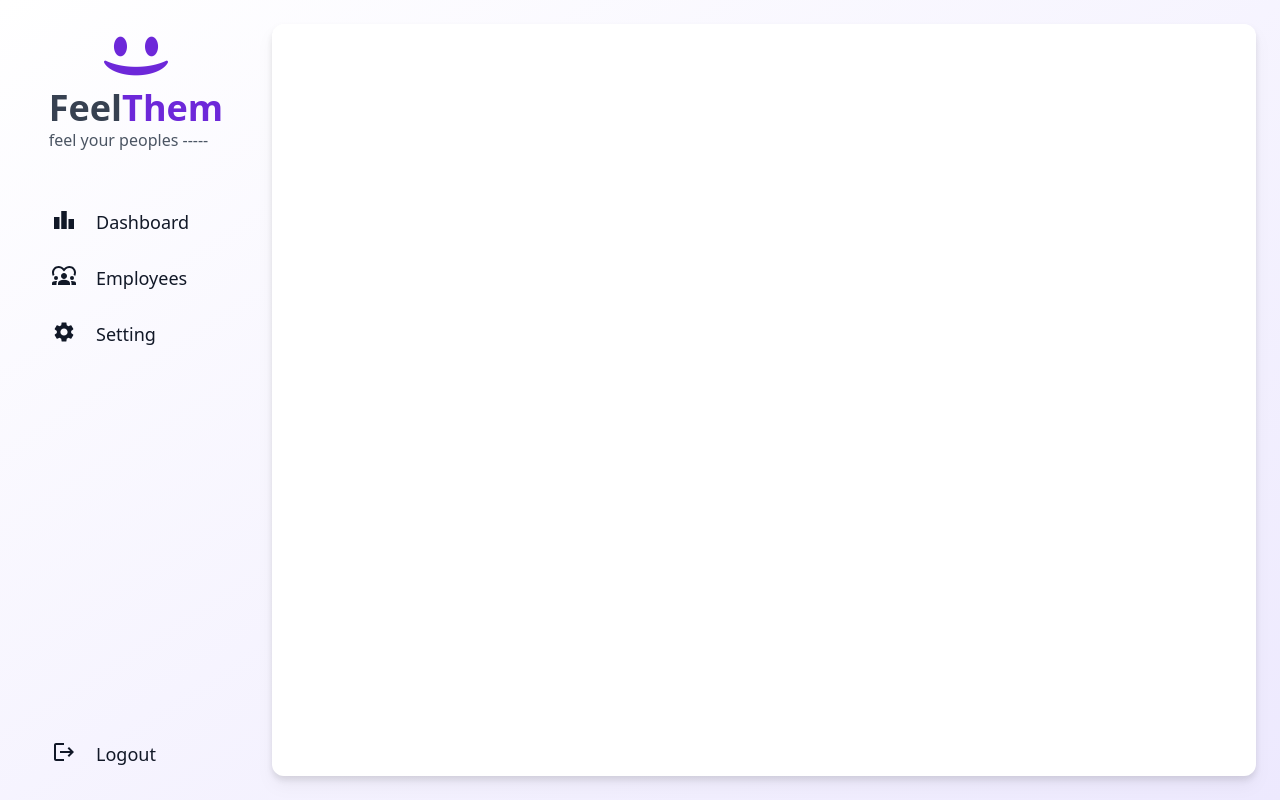
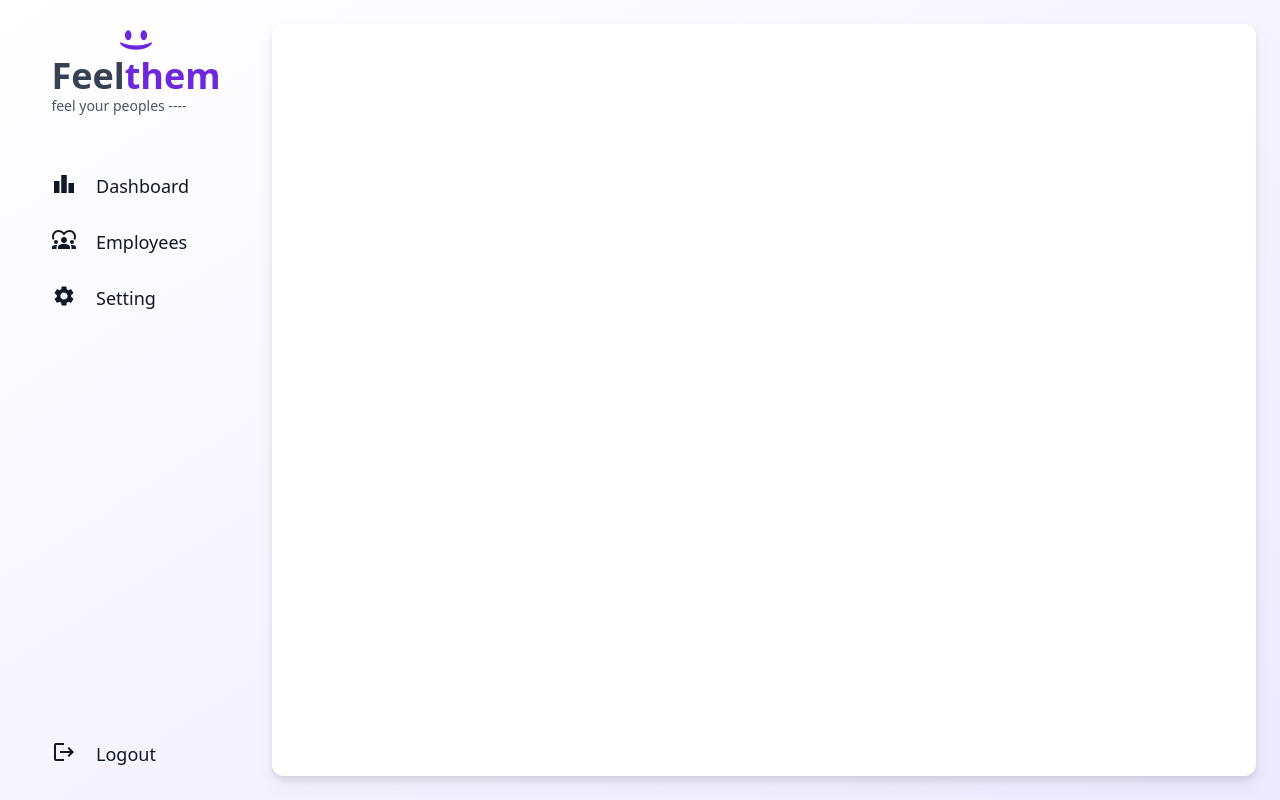
Before and after one commit to PatcharaKL/FeelME_Web, a React app: page / in a window 1280 px wide. Built offline with nearby package versions, Linux system fonts and the light colour scheme; the HTML template or start-up script is replaced by a standard one.

Commit message:
adjust logo size

```diff
--- a/src/components/FeelMeLogo.tsx
+++ b/src/components/FeelMeLogo.tsx
@@ -4,12 +4,14 @@ export const FeelMeLogo = () => {
   return (
     <>
       <div className="flex select-none justify-center">
-        <img className="h-16 object-scale-down" src={smileLogo}></img>
+        <img className="h-8 object-scale-down" src={smileLogo}></img>
       </div>
       <div className="text-4xl font-semibold text-gray-700">
-        Feel<span className="font-extrabold text-violet-700">Them</span>
+        Feel<span className="font-extrabold text-violet-700">them</span>
       </div>
-      <div className="text-gray-600">feel your peoples -----</div>
+      <div className="text-start text-sm font-light text-gray-600">
+        feel your peoples ----
+      </div>
     </>
   );
 };
--- a/src/components/side-bar/SideBar.tsx
+++ b/src/components/side-bar/SideBar.tsx
@@ -39,7 +39,7 @@ const SideBarLogo = ({ Logo, to = default_nav }: any) => {
   return (
     <a
       href={to}
-      className="transition delay-150 duration-300 ease-in-out hover:-translate-y-1 hover:rotate-1 hover:scale-110"
+      className="text-center transition delay-150 duration-300 ease-in-out hover:-translate-y-1 hover:rotate-1 hover:scale-110"
     >
       <Logo />
     </a>
@@ -52,7 +52,7 @@ const SideBarItem = ({
   to = default_nav,
 }: SideBarItemProps) => {
   return (
-    <a className="text-center text-lg font-medium text-gray-900" href={to}>
+    <a className="text-center text-lg font-normal text-gray-900" href={to}>
       <span className="flex gap-5 px-7 py-2">
         <Icon />
         {name}
```
